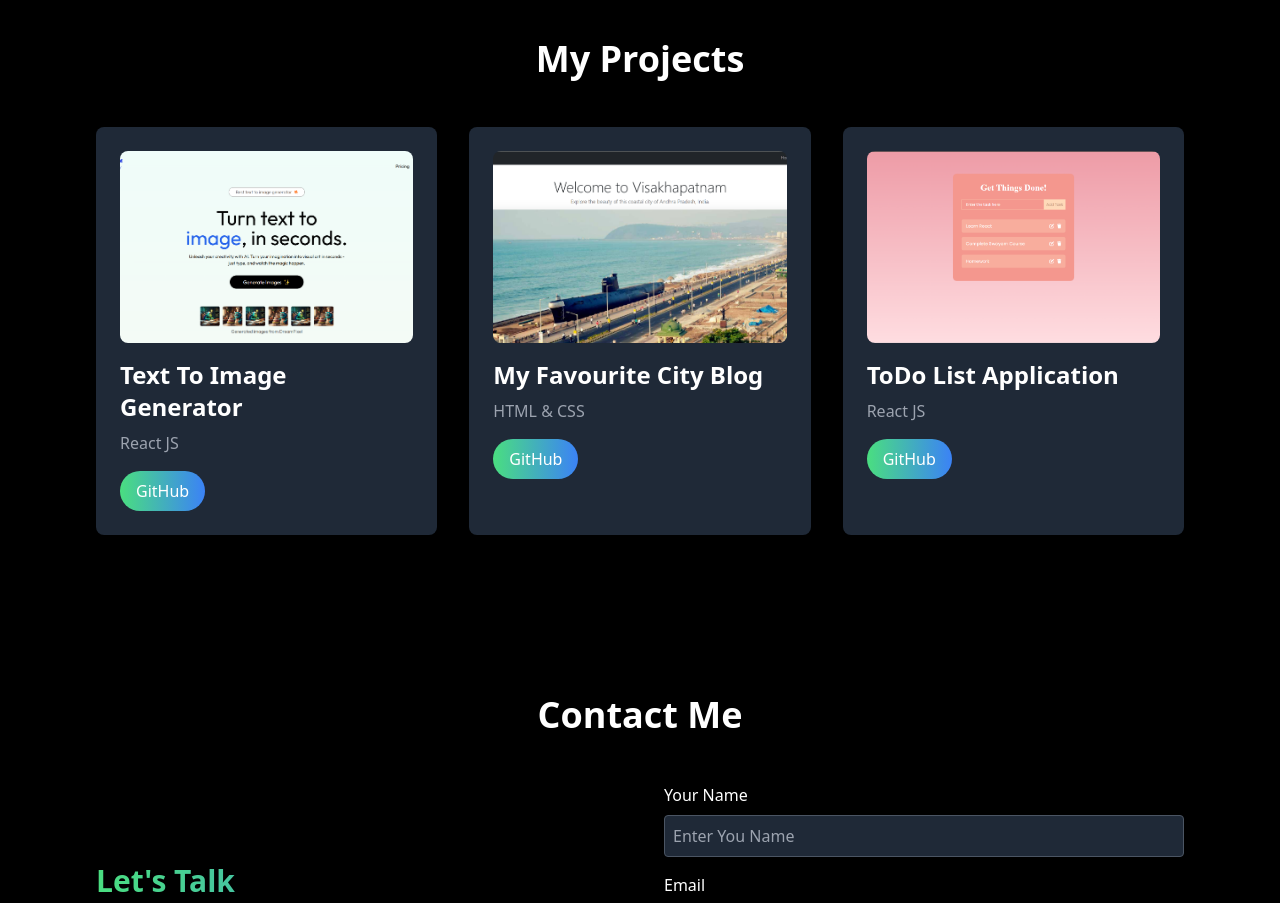
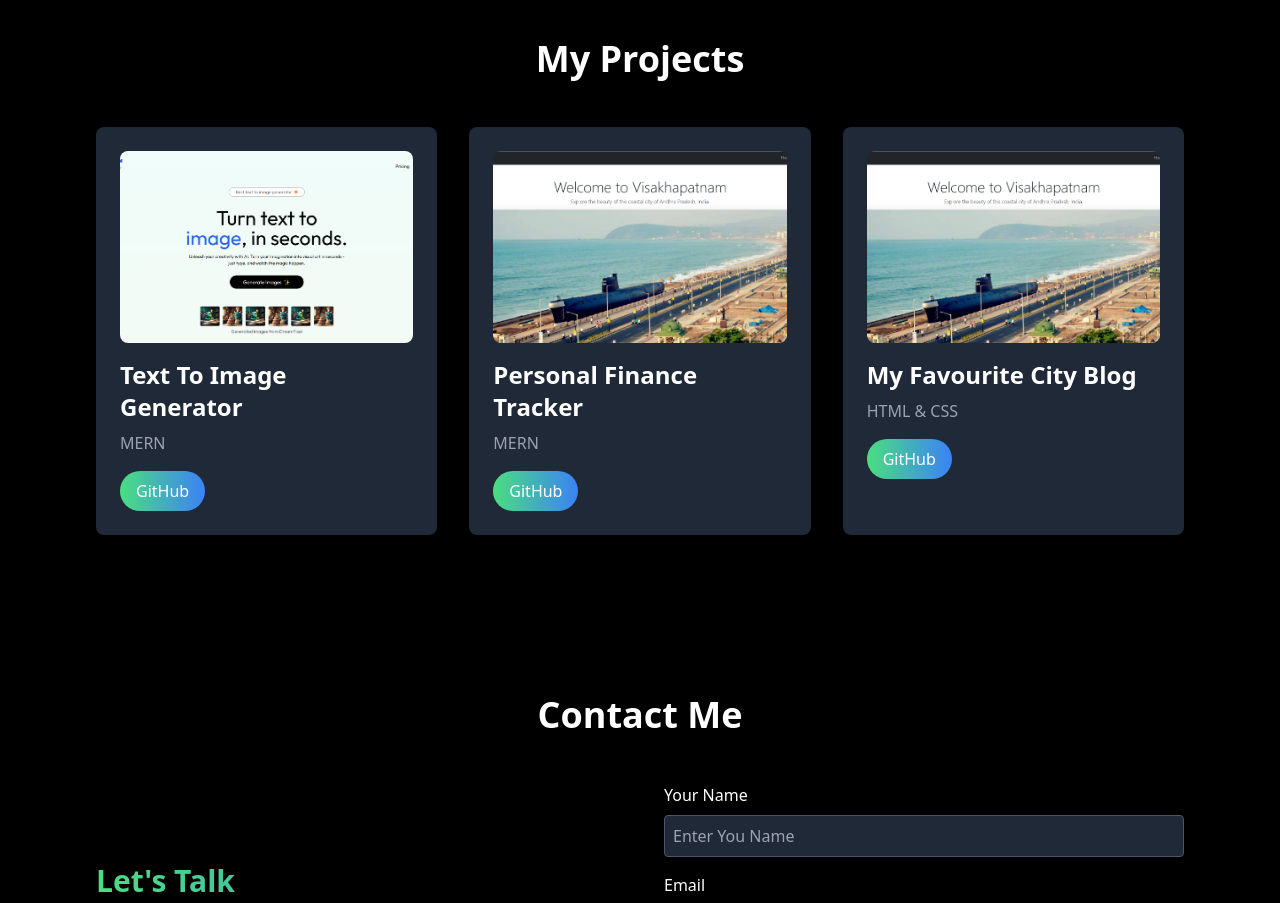
Before and after one commit to YaminiReddipilli/MyPortfolio, a React (Vite) app: page / in a window 1280 px wide. Shown: the part 3060-3963 px from the top of the page. Built offline with nearby package versions, Linux system fonts and the light colour scheme.

Commit message:
Update project files

```diff
--- a/src/components/Projects.jsx
+++ b/src/components/Projects.jsx
@@ -7,9 +7,16 @@ const projects = [
   {
     id: 1,
     name: "Text To Image Generator",
-    technologies: "React JS",
+    technologies: "MERN",
     image: textToImg,
     github: "https://dreampixel-texttoimagegenerator-static.onrender.com/",
+  },
+  {
+    id: 2,
+    name: "Personal Finance Tracker",
+    technologies: "MERN",
+    image: myFavCity,
+    github: "https://personalfinancetracker-static.onrender.com",
   },
   {
     id: 2,
@@ -17,13 +24,6 @@ const projects = [
     technologies: "HTML & CSS",
     image: myFavCity,
     github: "https://yaminireddipilli.github.io/MyFavouriteCity/",
-  },
-  {
-    id: 3,
-    name: "ToDo List Application",
-    technologies: "React JS",
-    image: todoList,
-    github: "https://yaminireddipilli.github.io/ToDo-List-Application/",
   },
 ];
 
```
